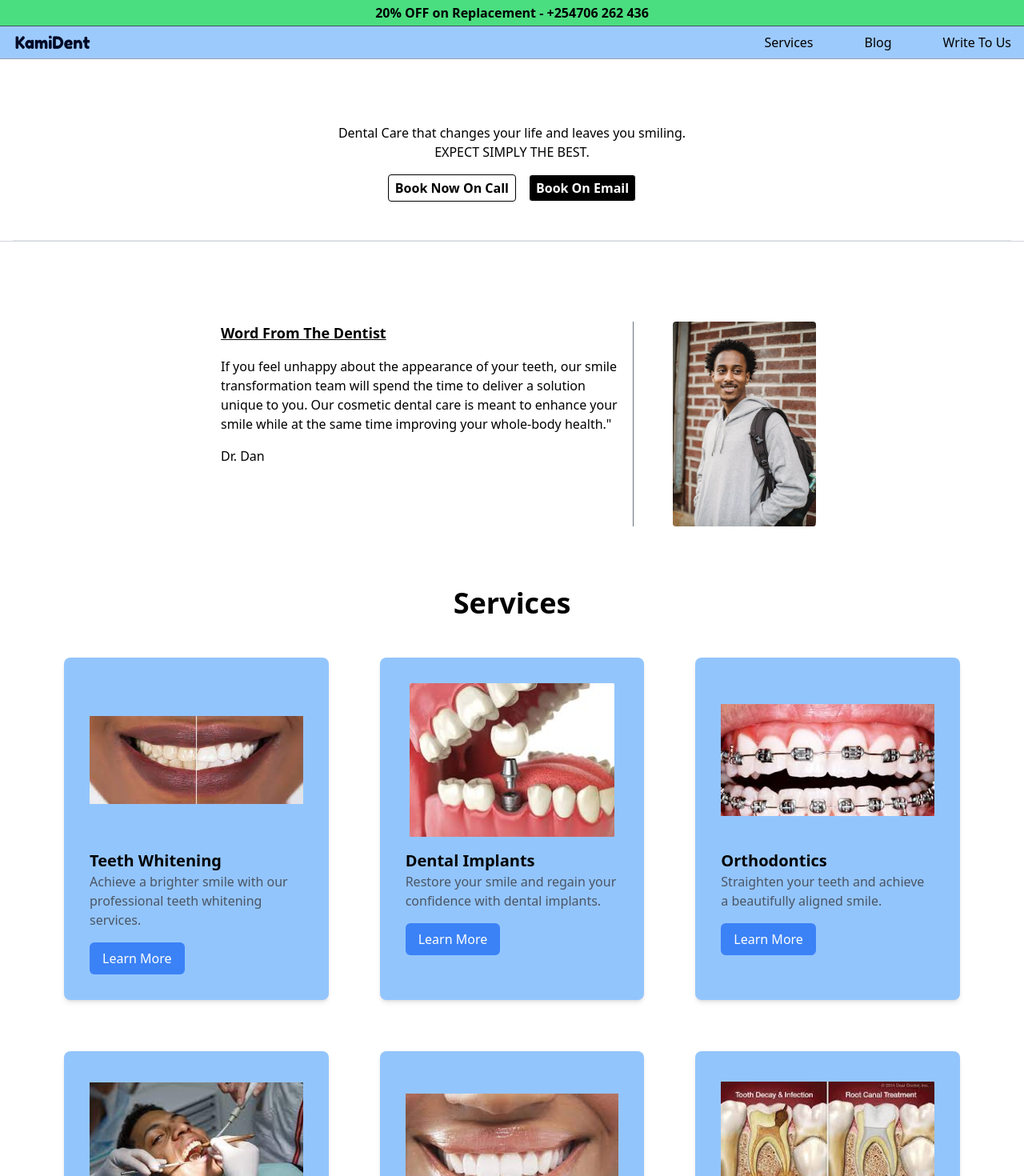
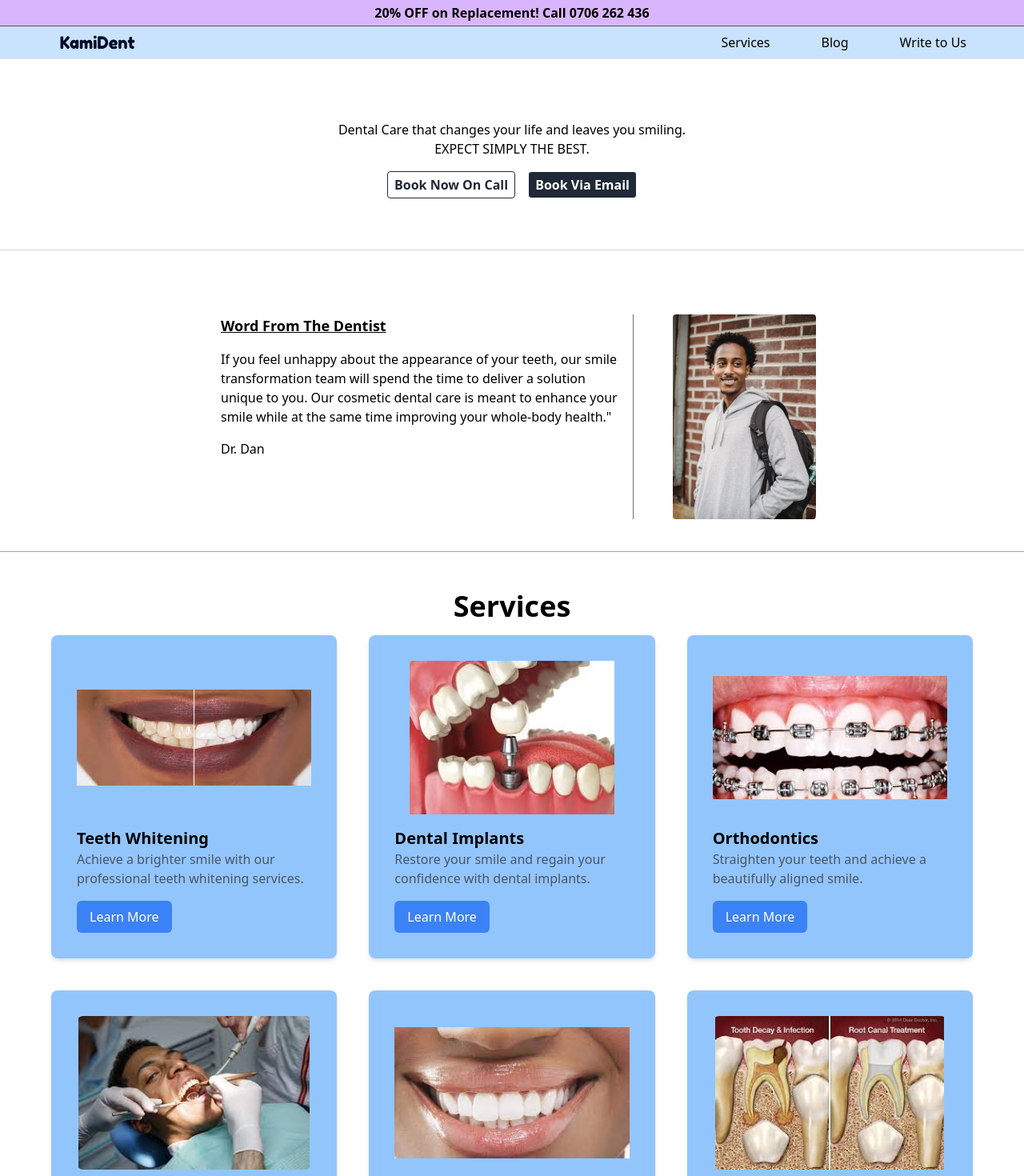
Before and after one commit to IntelliXar/kamident-clinic, a Next.js app: page / in a window 1280 px wide. Shown: the top 1470 px of the page at 80% size. Built offline with nearby package versions, Linux system fonts and the light colour scheme.

Commit message:
Add service long description

```diff
--- a/src/components/banner.js
+++ b/src/components/banner.js
@@ -2,8 +2,8 @@ import React from 'react';
 
 export default function TopBanner() {
   return (
-    <section className="bg-green-400 text-black font-bold py-1 px-8 text-center border-b border-gray-600">
-      <p>20% OFF on Replacement - <a href="tel:+254706262436">+254706 262 436</a></p>
+    <section className="bg-purple-400 bg-opacity-60 text-black font-bold py-1 px-8 text-center border-b border-gray-600">
+      <p>20% OFF on Replacement! Call <a className="hover:underline" href="tel:+254706262436">0706 262 436</a></p>
     </section>
   );
 }
--- a/src/components/btBanner.js
+++ b/src/components/btBanner.js
@@ -1,4 +1,5 @@
 export default function CopyRight() {
+
   const currentYear = new Date().getFullYear();
 
   return (
--- a/src/components/cta.js
+++ b/src/components/cta.js
@@ -2,19 +2,18 @@ import React from 'react';
 
 export default function CallToAction() {
   return (
-    <section className="bg-white-500 text-black my-[80px] px-4 text-center border-b border-gray-300">
+    <section className="bg-white-500 text-black my-[60px] p-4 text-center border-b border-gray-300">
       <p className="text-md">Dental Care that changes your life and leaves you smiling.</p>
       <p className="text-md">EXPECT SIMPLY THE BEST.</p>
       <div className="mt-4 mb-6 pb-6">
-      <button className="bg-white text-black font-bold py-1 px-2 mr-4 rounded border-black border hover:bg-black hover:text-white hover:border-white transition duration-500 ease-in-out">
+      <button className="bg-white text-gray-800 font-bold py-1 px-2 mr-4 rounded border-gray-800 border hover:bg-gray-800 hover:text-white hover:border-white transition duration-500 ease-in-out">
         <a href="tel:+254706262436">Book Now On Call</a>
       </button>
 
-        <button className="bg-black text-white font-bold py-1 px-2 rounded border-white border hover:bg-white hover:text-black hover:border-black transition duration-500 ease-in-out">
-        <a href="mailto:kamident@gmail.com">Book On Email</a>
+        <button className="bg-gray-800 text-white font-bold py-1 px-2 rounded border-white border hover:bg-white hover:text-gray-800 hover:border-gray-800 transition duration-500 ease-in-out">
+        <a href="mailto:kamident@gmail.com">Book Via Email</a>
         </button>
       </div>
-      <hr />
     </section>
   );
 }
--- a/src/components/dentistIntro.js
+++ b/src/components/dentistIntro.js
@@ -1,7 +1,7 @@
 export default function DentistIntro() {
 	return (
-	  <section className="flex flex-col md:flex-row gap-6 justify-between p-5 max-w-[800px] mx-[auto]">
-		<div className="w-full md:w-[70%] px-4 border-b border-gray-500 md:border-b-0 md:border-r">
+	  <section className="flex flex-col md:flex-row gap-6 justify-between p-5 pb-10 max-w-[800px] mx-[auto]">
+		<div className="w-full md:w-[70%] px-4 border-gray-500 md:border-r">
 		  <h2 className="font-bold underline text-lg mb-4">Word From The Dentist</h2>
 		  <p className="pb-4">
 			If you feel unhappy about the appearance of your teeth, our smile transformation team will spend the time to deliver a solution unique to you. Our cosmetic dental care is meant to enhance your smile while at the same time improving your whole-body health."
--- a/src/components/footer.js
+++ b/src/components/footer.js
@@ -3,8 +3,8 @@ import React from 'react';
 export default function Footer() {
   return (
       <footer className="bg-blue-100 w-[100%]">
-        <div className="mx-auto px-0">
-          <h3 className='p-4 text-4xl text-center font-bold '>Contacts</h3>
+        <div className="mx-auto px-0 pb-8">
+          <h3 className='p-4 text-4xl text-center font-bold '>Contact</h3>
           <ul className="flex gap-10 align-center justify-center py-6 font-bold border-b border-gray-300">
             <li>
               Email: <a href="mailto:kamident@gmail.com">kamident@gmail.com</a>
--- a/src/components/header.js
+++ b/src/components/header.js
@@ -1,24 +1,27 @@
 import React from 'react';
 import Link from 'next/link';
+import TopBanner from './banner';
 
 export default function Header() {
   return (
-    <section className='border-b border-gray-400'>
-      <header className="sticky top-0 bg-blue-300 bg-opacity-90 text-black">
+    <section className='border-b sticky top-0'>
+      <TopBanner />
+      <header className="bg-blue-300 bg-opacity-50 text-black px-14">
         <div className="flex flex-col md:flex-row justify-between gap-4 items-center px-4 py-2">
           <img class= "w-[100px]" src="logo/mainlogo.png" alt="Kamident logo" />
           <nav>
-            <ul className="flex gap-4 md:gap-8 space-x-4 md:space-x-8">
+          <ul className="flex gap-4 md:gap-8 space-x-4 md:space-x-8">
               <li>
-                Services
+                <a href="#services" className="hover:underline">Services</a>
               </li>
               <li>
-                Blog
+                <a href="" className="hover:underline">Blog</a>
               </li>
               <li>
-                Write To Us
+                <a href="mailto:kamident@gmail.com" className="hover:underline">Write to Us</a>
               </li>
-            </ul>
+          </ul>
+
           </nav>
         </div>
       </header>
--- a/src/components/services.js
+++ b/src/components/services.js
@@ -1,21 +1,46 @@
+import { useState } from 'react';
 import services from '@/pages/api/services.json';
 
 export default function Services() {
+  const [selectedService, setSelectedService] = useState(null);
+  const [isModalOpen, setIsModalOpen] = useState(false);
+  const handleLearnMore = (service) => {
+    setSelectedService(service);
+    setIsModalOpen(true);
+  }
   return (
-    <section className='border-b border-gray-400 p-8'>
+    <section className='border-y border-gray-400 p-6'>
       <h2 className='text-center text-4xl font-bold mt-6'>Services</h2>
-      <div className="grid grid-cols-1 md:grid-cols-2 lg:grid-cols-3 gap-4 m-6">
+      <div className="grid grid-cols-1 md:grid-cols-2 lg:grid-cols-3 gap-2 mx-2 lg:mx-6">
         {services.map((service) => (
-          <div key={service.id} className="bg-blue-300 p-4 shadow-md rounded-lg p-8 m-6">
+          <div key={service.id} className="bg-blue-300 p-4 shadow-md rounded-lg p-8 m-4">
             <img src={service.image} alt={service.title} className="w-full h-48 object-contain mb-4 rounded-lg" />
             <h3 className="text-xl font-bold ">{service.title}</h3>
             <p className="text-gray-600 mb-4">{service.shortDescription}</p>
-            <button className="bg-blue-500 text-white px-4 py-2 rounded-md hover:bg-blue-600 mx-">
+            <button
+              className="bg-blue-500 text-white px-4 py-2 rounded-md hover:bg-blue-600"
+              onClick={() => handleLearnMore(service)}
+            >
               {service.buttonText}
             </button>
           </div>
         ))}
       </div>
+      {isModalOpen && (
+        <div className="fixed inset-0 bg-gray-800 bg-opacity-90 flex items-center justify-center">
+          <div className="bg-white rounded-lg w-1/2 p-8">
+            <h3 className="text-2xl font-bold mb-4">{selectedService.title}</h3>
+            <p className="text-gray-600 mb-8">{selectedService.longDescription}</p>
+            <button
+              className="absolute top-8 right-8 mt-4 mr-4 bg-white rounded-full p-2 hover:bg-gray-500"
+              onClick={() => setIsModalOpen(false)}
+            >
+              Close
+            </button>
+          </div>
+        </div>
+      )}
     </section>
   );
+
 }
--- a/src/pages/_document.js
+++ b/src/pages/_document.js
@@ -16,7 +16,6 @@ export default function Document() {
 
       </Head>
       <body>
-        <TopBanner />
         <Header />
         <Main />
         <NextScript />
```
